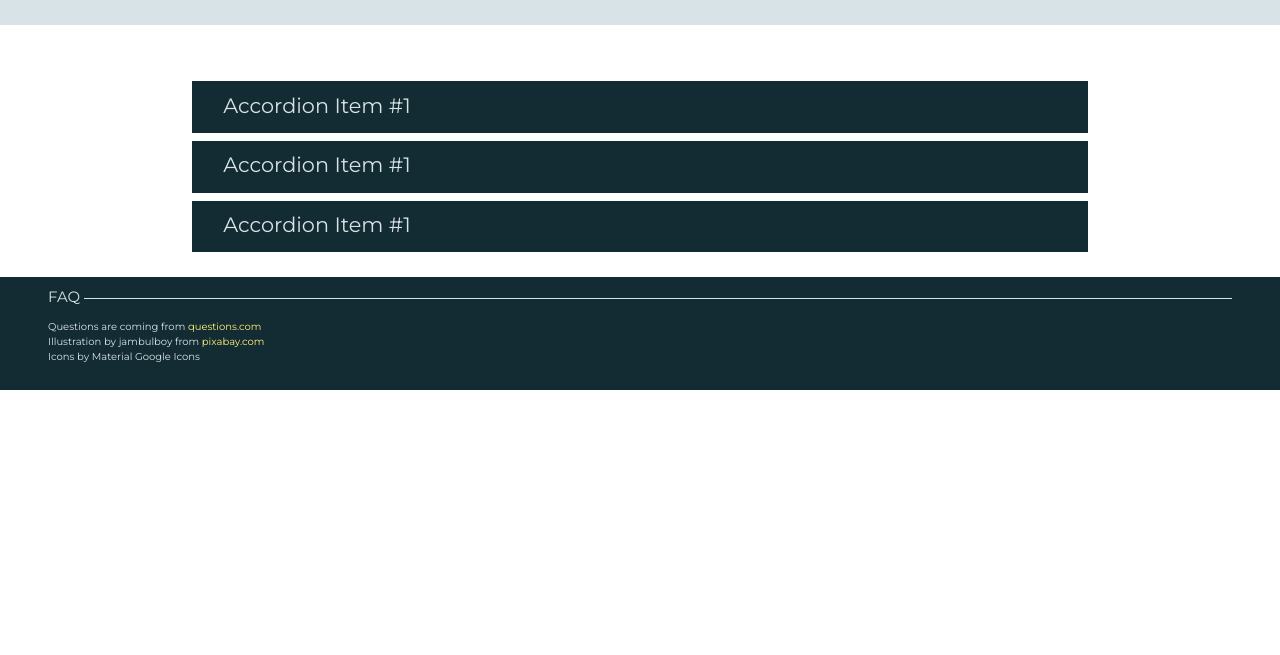
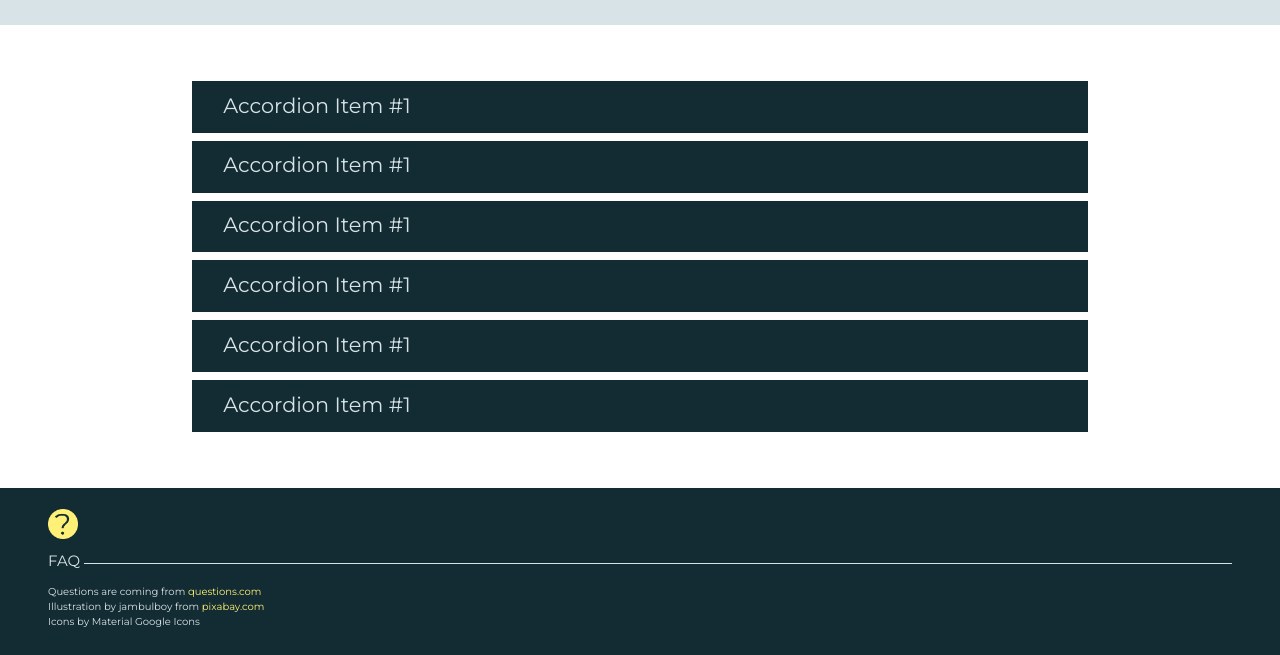
Before and after one commit to Karolina-Mieczkowska/FAQ-Page, a plain HTML site: page index.html in a window 1280 px wide. Shown: the part 410-1065 px from the top of the page. Before the commit the page ends 800 px from the top, so only its background shows below. Drawn offline with Linux system fonts and the light colour scheme.

Commit message:
Add footer image

```diff
--- a/index.html
+++ b/index.html
@@ -73,12 +73,51 @@
                     <div class="accordion-body">Lorem ipsum dolor sit, amet consectetur adipisicing elit. Iure et placeat consequuntur eaque explicabo cum, nulla harum fuga ducimus ipsam aspernatur quasi soluta optio officia eius amet. Porro, quibusdam necessitatibus. </div>
                 </div>
             </section>
+            <section class="accordion-item">
+                <button class="accordion-button">
+                    <div class="button-item-1">
+                        Accordion Item #1
+                    </div>
+                    <div class="button-item-2">
+                        <span class="material-icons arrow">&#xe5cf;</span>
+                    </div>
+                </button>
+                <div class="accordion-collapse collapse">
+                    <div class="accordion-body">Lorem ipsum dolor sit, amet consectetur adipisicing elit. Iure et placeat consequuntur eaque explicabo cum, nulla harum fuga ducimus ipsam aspernatur quasi soluta optio officia eius amet. Porro, quibusdam necessitatibus. </div>
+                </div>
+            </section>
+            <section class="accordion-item">
+                <button class="accordion-button">
+                    <div class="button-item-1">
+                        Accordion Item #1
+                    </div>
+                    <div class="button-item-2">
+                        <span class="material-icons arrow">&#xe5cf;</span>
+                    </div>
+                </button>
+                <div class="accordion-collapse collapse">
+                    <div class="accordion-body">Lorem ipsum dolor sit, amet consectetur adipisicing elit. Iure et placeat consequuntur eaque explicabo cum, nulla harum fuga ducimus ipsam aspernatur quasi soluta optio officia eius amet. Porro, quibusdam necessitatibus. </div>
+                </div>
+            </section>
+            <section class="accordion-item">
+                <button class="accordion-button">
+                    <div class="button-item-1">
+                        Accordion Item #1
+                    </div>
+                    <div class="button-item-2">
+                        <span class="material-icons arrow">&#xe5cf;</span>
+                    </div>
+                </button>
+                <div class="accordion-collapse collapse">
+                    <div class="accordion-body">Lorem ipsum dolor sit, amet consectetur adipisicing elit. Iure et placeat consequuntur eaque explicabo cum, nulla harum fuga ducimus ipsam aspernatur quasi soluta optio officia eius amet. Porro, quibusdam necessitatibus. </div>
+                </div>
+            </section>
         </div>
 
 
     </main>
     <footer>
-        <!-- <h2>?</h2> -->
+        <img src="img/qm.jpg" alt="Question mark">
         <hr>
         <p>Questions are coming from <a href="#" target="blank">questions.com</a> <br>
         Illustration by jambulboy from <a href="https://pixabay.com/pl/" target="blank">pixabay.com</a> <br>
--- a/style.css
+++ b/style.css
@@ -177,6 +177,12 @@ footer a {
     padding: 1rem 0;
 }
 
+footer img {
+    width: 30px;
+    height: 30px;
+    margin: .5em 0 1.5em 0;
+}
+
 /* Desktop version */
 
 @media only screen and (min-width: 576px) {
@@ -199,7 +205,6 @@ footer a {
 @media only screen and (min-width: 768px) {
     header {
         background: #D8E3E7;
-        margin-bottom: 3.5em;
     }
     .header-description {
         display: flex;
@@ -241,6 +246,9 @@ footer a {
     .header-description-text h1 {
         padding-right: 0;
         font-size: 2em;
+    }
+    .accordion-wrapper {
+        margin: 3.5em auto;
     }
     .accordion-button {
         font-size: 1.3rem;
```
Also changed, not shown: img/qm.jpg (added).
